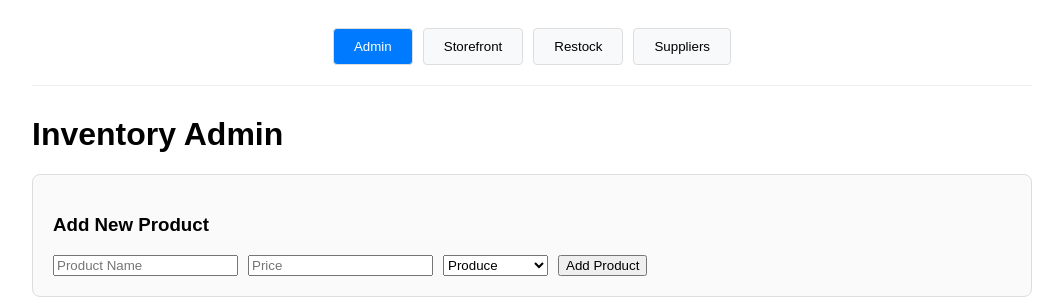
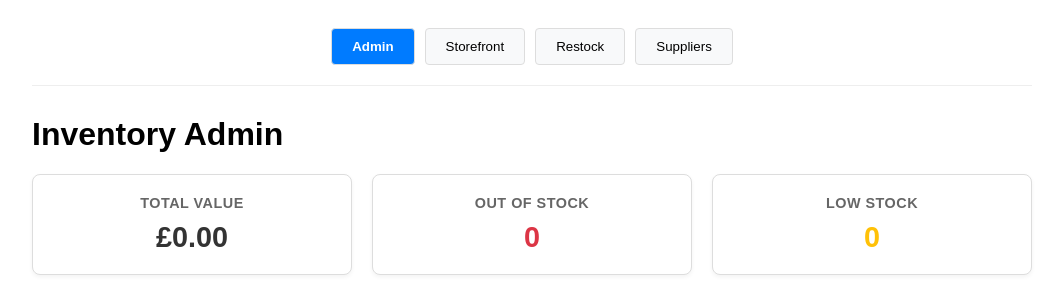
Before and after one commit to CoreyMaltby/supermarket-inventory-management, a React (Vite) app: page / in a window 1280 px wide. Shown: the top 303 px of the page, without its empty margins (108-1171 px from the left). Built offline with nearby package versions, Linux system fonts and the light colour scheme; no server answers; the database is empty.

Commit message:
Added stock summary

```diff
--- a/src/App.jsx
+++ b/src/App.jsx
@@ -11,26 +11,21 @@ function App() {
   const [view, setView] = useState('admin');
 
   const fetchInventory = async () => {
-    const { data } = await supabase
+    const { data, error } = await supabase
       .from('products')
       .select('id, name, price, quantity, categories ( name )')
       .order('name', { ascending: true });
-    setProducts(data || []);
+
+    if (error) {
+      console.error('Error fetching inventory:', error);
+    } else {
+      setProducts(data || []);
+    }
   };
-
-  const navBtnStyle = (isActive) => ({
-    padding: '10px 20px',
-    margin: '0 5px',
-    backgroundColor: isActive ? '#007bff' : '#f8f9fa',
-    color: isActive ? 'white' : 'black',
-    border: '1px solid #ddd',
-    borderRadius: '4px',
-    cursor: 'pointer',
-    transition: '0.2s'
-  });
 
   useEffect(() => {
     fetchInventory();
+
     const channel = supabase
       .channel('schema-db-changes')
       .on(
@@ -42,10 +37,15 @@ function App() {
         }
       )
       .subscribe();
+
     return () => {
       supabase.removeChannel(channel);
     };
   }, []);
+
+  const totalInventoryValue = products.reduce((acc, item) => acc + (item.price * item.quantity), 0);
+  const outOfStockCount = products.filter(item => item.quantity === 0).length;
+  const lowStockCount = products.filter(item => item.quantity > 0 && item.quantity < 5).length;
 
   const renderView = () => {
     switch (view) {
@@ -53,20 +53,62 @@ function App() {
         return (
           <>
             <h1>Inventory Admin</h1>
+
+            <div style={{ display: 'flex', gap: '20px', marginBottom: '30px' }}>
+              <div style={statCardStyle}>
+                <h4 style={statLabelStyle}>Total Value</h4>
+                <p style={statValueStyle}>£{totalInventoryValue.toFixed(2)}</p>
+              </div>
+              <div style={statCardStyle}>
+                <h4 style={statLabelStyle}>Out of Stock</h4>
+                <p style={{ ...statValueStyle, color: '#dc3545' }}>{outOfStockCount}</p>
+              </div>
+              <div style={statCardStyle}>
+                <h4 style={statLabelStyle}>Low Stock</h4>
+                <p style={{ ...statValueStyle, color: '#ffc107' }}>{lowStockCount}</p>
+              </div>
+            </div>
+
             <AddProductsForm onProductAdded={fetchInventory} />
             <InventoryList products={products} refreshData={fetchInventory} />
           </>
         );
       case 'customer':
-        return <OrderingScreen products={products} refreshData={fetchInventory} />;
+        return (
+          <>
+            <h1>Customer Storefront</h1>
+            <OrderingScreen products={products} refreshData={fetchInventory} />
+          </>
+        );
       case 'restock':
-        return <RestockScreen products={products} refreshData={fetchInventory} />;
+        return (
+          <>
+            <h1>Admin Restock Portal</h1>
+            <RestockScreen products={products} refreshData={fetchInventory} />
+          </>
+        );
       case 'suppliers':
-        return <SupplierDirectory />;
+        return (
+          <>
+            <SupplierDirectory products={products} />
+          </>
+        );
       default:
         return <div>Select a view from the menu.</div>;
     }
   };
+
+  const navBtnStyle = (isActive) => ({
+    padding: '10px 20px',
+    margin: '0 5px',
+    backgroundColor: isActive ? '#007bff' : '#f8f9fa',
+    color: isActive ? 'white' : 'black',
+    border: '1px solid #ddd',
+    borderRadius: '4px',
+    cursor: 'pointer',
+    fontWeight: isActive ? 'bold' : 'normal',
+    transition: '0.2s'
+  });
 
   return (
     <div style={{ maxWidth: '1000px', margin: '0 auto', padding: '20px', fontFamily: 'Arial, sans-serif' }}>
@@ -84,4 +126,29 @@ function App() {
   );
 }
 
+const statCardStyle = {
+  flex: 1,
+  padding: '20px',
+  backgroundColor: '#fff',
+  border: '1px solid #ddd',
+  borderRadius: '8px',
+  boxShadow: '0 2px 4px rgba(0,0,0,0.05)',
+  textAlign: 'center'
+};
+
+const statLabelStyle = {
+  margin: '0 0 10px 0',
+  color: '#666',
+  fontSize: '0.9rem',
+  textTransform: 'uppercase',
+  letterSpacing: '0.5px'
+};
+
+const statValueStyle = {
+  fontSize: '1.8rem',
+  fontWeight: 'bold',
+  margin: 0,
+  color: '#333'
+};
+
 export default App;
```
